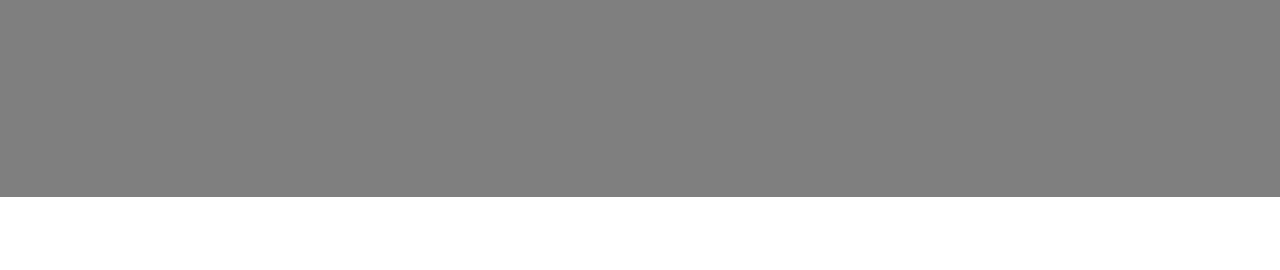
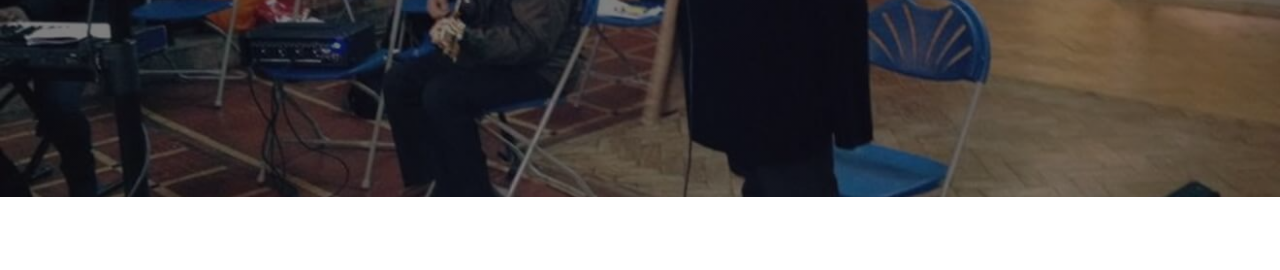
Before and after one commit to XavierB100/Violin_website_v3, a plain HTML site: page booking.html in a window 1280 px wide. Shown: the part 363-633 px from the top of the page. Drawn offline with nearby package versions, Linux system fonts and the light colour scheme; a script that the page names is missing.

Commit message:
Update booking.html

```diff
--- a/booking.html
+++ b/booking.html
@@ -28,6 +28,7 @@
 
   <main class="booking-page">
     <header class="booking-hero">
+      <img src="assets/IMG_0109.jpeg" alt="Dorothe Blake performing" class="hero-image">
       <div class="hero-overlay">
         <h1>Book Your Event</h1>
         <p>Fill out the form below to check availability and pricing</p>
```
